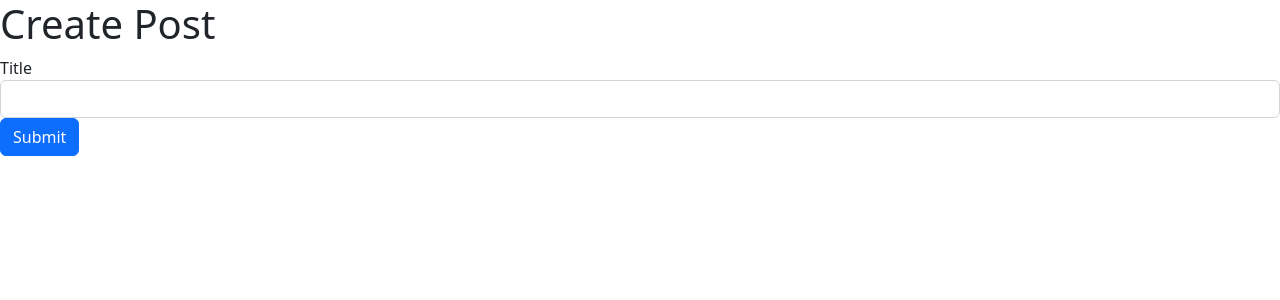
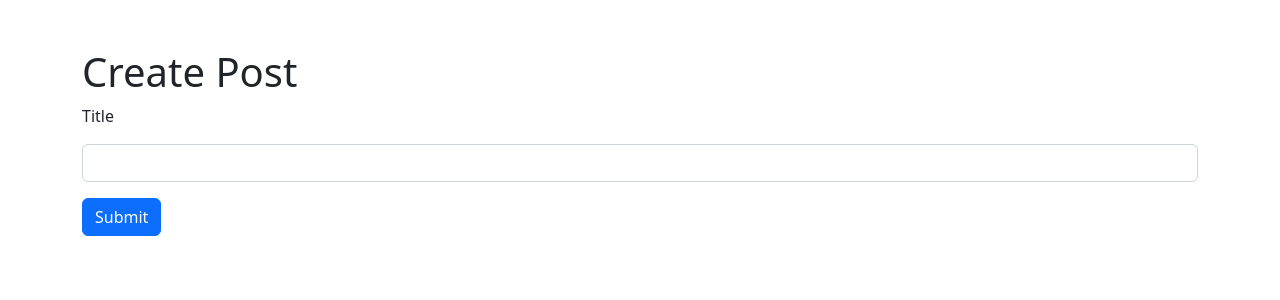
Before and after one commit to HassanBahati/Microservices-with-NodeJS-and-React, a React (Create React App) app in the folder client/: page / in a window 1280 px wide. Shown: the top 300 px of the page. Built offline with nearby package versions, Linux system fonts and the light colour scheme.

Commit message:
add styling to form

```diff
--- a/client/src/App.js
+++ b/client/src/App.js
@@ -2,7 +2,7 @@ import React from "react";
 import PostCreate from "./PostCreate";
 export default () => {
   return (
-    <div>
+    <div className="container my-5">
       <h1>Create Post</h1>
       <PostCreate />
     </div>
--- a/client/src/PostCreate.js
+++ b/client/src/PostCreate.js
@@ -6,7 +6,7 @@ const PostCreate = () => {
       <form>
         <div className="form-group">
           <label>Title</label>
-          <input className="form-control" />
+          <input className="form-control my-3" />
         </div>
         <button className="btn btn-primary">Submit</button>
       </form>
```
